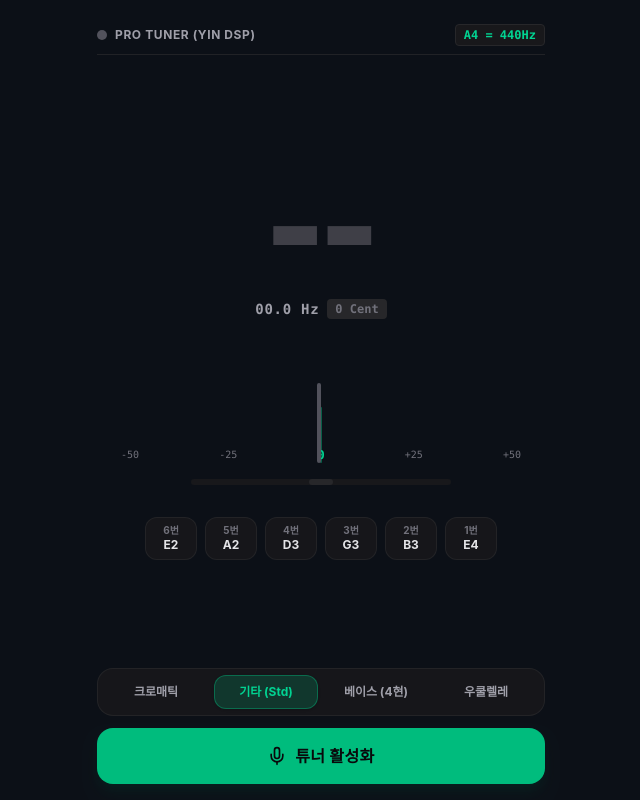
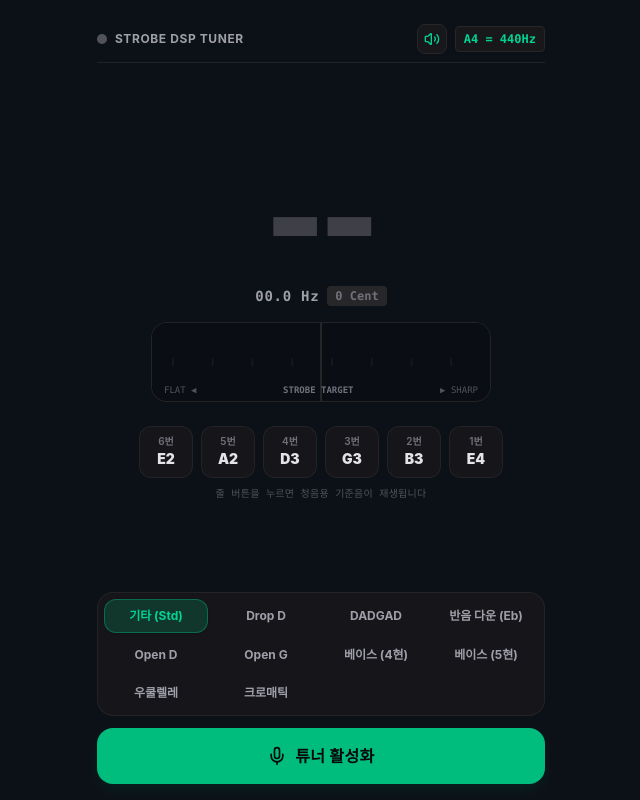
Before and after one commit to enochsori/web-tuner, a React (Vite) app: page / in a window 1280 px wide. Shown: the whole page, without its empty margins (319-959 px from the left). Built offline with nearby package versions, Linux system fonts and the light colour scheme.

Commit message:
add strobe view, target string guide, audio chime feedback, alternate tunings, and tone generator

```diff
--- /dev/null
+++ b/src/audio/TonePlayer.ts
@@ -0,0 +1,99 @@
+class TonePlayer {
+    private ctx: AudioContext | null = null;
+    private osc: OscillatorNode | null = null;
+    private gain: GainNode | null = null;
+    private activeFreq: number | null = null;
+
+    private initContext() {
+      if (!this.ctx) {
+        const AudioCtx = window.AudioContext || (window as unknown as { webkitAudioContext: typeof AudioContext }).webkitAudioContext;
+        this.ctx = new AudioCtx();
+      }
+      if (this.ctx.state === 'suspended') {
+        this.ctx.resume();
+      }
+    }
+
+    // 기준음 재생 또는 같은 음일 경우 토글 정지
+    playTone(freq: number): boolean {
+      this.initContext();
+      if (!this.ctx) return false;
+
+      // 이미 같은 주파수가 재생 중이면 정지
+      if (this.osc && this.activeFreq === freq) {
+        this.stop();
+        return false;
+      }
+
+      // 다른 음이 울리고 있었다면 즉시 중단 후 새 음 재생
+      this.stopImmediate();
+
+      const ctx = this.ctx;
+      const osc = ctx.createOscillator();
+      const gain = ctx.createGain();
+
+      // 악기 기준음에 어울리는 부드럽고 풍부한 삼각파(Triangle) 사용
+      osc.type = 'triangle';
+      osc.frequency.setValueAtTime(freq, ctx.currentTime);
+
+      // 부드러운 페이드 인 (50ms)
+      gain.gain.setValueAtTime(0, ctx.currentTime);
+      gain.gain.linearRampToValueAtTime(0.18, ctx.currentTime + 0.05);
+
+      osc.connect(gain);
+      gain.connect(ctx.destination);
+
+      osc.start();
+
+      this.osc = osc;
+      this.gain = gain;
+      this.activeFreq = freq;
+      return true;
+    }
+
+    // 부드러운 정지 (Fade-out)
+    stop() {
+      if (this.osc && this.gain && this.ctx) {
+        const ctx = this.ctx;
+        const prevOsc = this.osc;
+        const prevGain = this.gain;
+
+        prevGain.gain.setValueAtTime(prevGain.gain.value, ctx.currentTime);
+        prevGain.gain.exponentialRampToValueAtTime(0.0001, ctx.currentTime + 0.08);
+
+        setTimeout(() => {
+          try {
+            prevOsc.stop();
+            prevOsc.disconnect();
+            prevGain.disconnect();
+          } catch {
+            // 이미 정지된 경우 무시
+          }
+        }, 90);
+
+        this.osc = null;
+        this.gain = null;
+        this.activeFreq = null;
+      }
+    }
+
+    private stopImmediate() {
+      if (this.osc) {
+        try {
+          this.osc.stop();
+          this.osc.disconnect();
+        } catch {
+          // 무시
+        }
+        this.osc = null;
+        this.gain = null;
+        this.activeFreq = null;
+      }
+    }
+
+    getActiveFreq(): number | null {
+      return this.activeFreq;
+    }
+  }
+
+  export const tonePlayer = new TonePlayer();
--- a/src/components/Header.tsx
+++ b/src/components/Header.tsx
@@ -1,16 +1,30 @@
-import { useTunerStore } from '../stores/useTunerStore';
+import { Volume2, VolumeX } from 'lucide-react';
+import { useTunerStore } from '../stores/useTunerStore'; // <-- import type이 아니라 import { useTunerStore } 여야 합니다
 
 export function Header() {
-  const { isActive, baseA4 } = useTunerStore();
+  const { isActive, baseA4, soundEnabled, setSoundEnabled } = useTunerStore();
 
   return (
     <header className="w-full max-w-md flex justify-between items-center py-2 border-b border-zinc-800/80">
       <div className="flex items-center gap-2">
         <div className={`w-2.5 h-2.5 rounded-full ${isActive ? 'bg-emerald-500 animate-pulse' : 'bg-zinc-600'}`} />
-        <span className="text-xs font-bold tracking-wider text-zinc-400 uppercase">PRO TUNER (YIN DSP)</span>
+        <span className="text-xs font-bold tracking-wider text-zinc-400 uppercase">STROBE DSP TUNER</span>
       </div>
+
       <div className="flex items-center gap-2">
-        <span className="text-xs font-mono font-bold px-2 py-0.5 rounded bg-zinc-900 border border-zinc-800 text-emerald-400">
+        <button
+          onClick={() => setSoundEnabled(!soundEnabled)}
+          className={`p-1.5 rounded-lg border text-xs transition-colors ${
+            soundEnabled
+              ? 'bg-zinc-900 border-zinc-800 text-emerald-400'
+              : 'bg-zinc-900/50 border-zinc-800/40 text-zinc-600'
+          }`}
+          title="튜닝 완료 챠임음 On/Off"
+        >
+          {soundEnabled ? <Volume2 className="w-4 h-4" /> : <VolumeX className="w-4 h-4" />}
+        </button>
+
+        <span className="text-xs font-mono font-bold px-2 py-1 rounded bg-zinc-900 border border-zinc-800 text-emerald-400">
           A4 = {baseA4}Hz
         </span>
       </div>
--- a/src/components/PitchDisplay.tsx
+++ b/src/components/PitchDisplay.tsx
@@ -1,4 +1,4 @@
-import { forwardRef, useImperativeHandle, useRef } from 'react';
+import { forwardRef, useImperativeHandle, useRef, useEffect } from 'react';
 import type { PitchData } from '../types/tuner';
 
 export interface PitchDisplayRef {
@@ -10,82 +10,148 @@ export const PitchDisplay = forwardRef<PitchDisplayRef>((_, ref) => {
   const octaveRef = useRef<HTMLSpanElement>(null);
   const freqRef = useRef<HTMLSpanElement>(null);
   const centsRef = useRef<HTMLSpanElement>(null);
-  const needleRef = useRef<HTMLDivElement>(null);
-  const ledRef = useRef<HTMLDivElement>(null);
+  const canvasRef = useRef<HTMLCanvasElement>(null);
 
-  const smoothedCent = useRef(0);
+  // 실시간 애니메이션용 ref
+  const pitchDataRef = useRef<PitchData | null>(null);
+  const offsetRef = useRef(0);
+  const lastTimeRef = useRef(performance.now());
+  const rafRef = useRef<number | null>(null);
 
   useImperativeHandle(ref, () => ({
     update(data: PitchData | null) {
-      if (!noteRef.current || !octaveRef.current || !freqRef.current || !centsRef.current || !needleRef.current || !ledRef.current) return;
+      pitchDataRef.current = data;
+
+      if (!noteRef.current || !octaveRef.current || !freqRef.current || !centsRef.current) return;
 
       if (!data) {
         noteRef.current.textContent = '--';
-        noteRef.current.className = 'text-8xl sm:text-9xl font-black tracking-tighter text-zinc-700';
+        noteRef.current.className = 'text-8xl sm:text-9xl font-black tracking-tighter text-zinc-700 transition-colors';
         octaveRef.current.textContent = '';
         freqRef.current.textContent = '00.0 Hz';
         centsRef.current.textContent = '0 Cent';
         centsRef.current.className = 'font-mono text-xs px-2 py-0.5 rounded font-bold bg-zinc-800 text-zinc-500';
-        needleRef.current.style.transform = 'translateX(-50%) rotate(0deg)';
-        needleRef.current.className = 'absolute bottom-2 left-1/2 w-1 h-20 bg-zinc-600 rounded-full origin-bottom -translate-x-1/2';
-        ledRef.current.className = 'h-full w-6 bg-zinc-800 rounded-full transition-all';
         return;
       }
 
-      smoothedCent.current = smoothedCent.current * 0.7 + data.cents * 0.3;
-      const boundedCent = Math.max(-50, Math.min(50, smoothedCent.current));
-      const rotation = (boundedCent / 50) * 45;
-
+      const boundedCent = Math.max(-50, Math.min(50, data.cents));
       noteRef.current.textContent = data.note;
       octaveRef.current.textContent = String(data.octave);
       freqRef.current.textContent = `${data.frequency.toFixed(1)} Hz`;
       centsRef.current.textContent = `${boundedCent >= 0 ? '+' : ''}${Math.round(boundedCent)} Cent`;
-      needleRef.current.style.transform = `translateX(-50%) rotate(${rotation}deg)`;
 
       if (data.isInTune) {
-        noteRef.current.className = 'text-8xl sm:text-9xl font-black tracking-tighter text-emerald-400 drop-shadow-[0_0_35px_rgba(52,211,153,0.5)]';
-        needleRef.current.className = 'absolute bottom-2 left-1/2 w-1 h-20 bg-emerald-400 rounded-full origin-bottom -translate-x-1/2 shadow-[0_0_15px_rgba(52,211,153,0.8)]';
-        ledRef.current.className = 'h-full w-24 bg-emerald-400 rounded-full shadow-[0_0_20px_rgba(52,211,153,0.8)]';
-        centsRef.current.className = 'font-mono text-xs px-2 py-0.5 rounded font-bold bg-emerald-500/20 text-emerald-300 border border-emerald-500/40';
+        noteRef.current.className = 'text-8xl sm:text-9xl font-black tracking-tighter text-emerald-400 drop-shadow-[0_0_40px_rgba(52,211,153,0.6)] transition-colors';
+        centsRef.current.className = 'font-mono text-xs px-2 py-0.5 rounded font-bold bg-emerald-500/20 text-emerald-300 border border-emerald-500/40 shadow-[0_0_10px_rgba(52,211,153,0.3)]';
       } else {
         const isClose = Math.abs(boundedCent) <= 10;
-        noteRef.current.className = `text-8xl sm:text-9xl font-black tracking-tighter ${isClose ? 'text-amber-400' : 'text-zinc-200'}`;
-        needleRef.current.className = 'absolute bottom-2 left-1/2 w-1 h-20 bg-amber-400 rounded-full origin-bottom -translate-x-1/2';
-        ledRef.current.className = 'h-full w-10 bg-amber-400/60 rounded-full';
+        noteRef.current.className = `text-8xl sm:text-9xl font-black tracking-tighter ${isClose ? 'text-amber-400' : 'text-zinc-200'} transition-colors`;
         centsRef.current.className = 'font-mono text-xs px-2 py-0.5 rounded font-bold bg-zinc-800 text-zinc-300';
       }
     },
   }));
 
+  // 스트로브 Canvas 고성능 60fps 루프
+  useEffect(() => {
+    const canvas = canvasRef.current;
+    if (!canvas) return;
+    const ctx = canvas.getContext('2d');
+    if (!ctx) return;
+
+    const render = (time: number) => {
+      const dt = (time - lastTimeRef.current) / 1000;
+      lastTimeRef.current = time;
+
+      const data = pitchDataRef.current;
+      const width = canvas.width;
+      const height = canvas.height;
+
+      ctx.clearRect(0, 0, width, height);
+
+      // 배경 그리드 가이드
+      ctx.fillStyle = '#0a0d14';
+      ctx.fillRect(0, 0, width, height);
+
+      if (data && data.frequency > 0) {
+        // Cents에 정비례하는 스트로브 회전 속도 (In-Tune일 때 0에 수렴하여 완전 정지)
+        const speed = (data.cents / 50) * 320; // 픽셀 이동 속도
+        offsetRef.current = (offsetRef.current + speed * dt) % 60;
+
+        const isInTune = data.isInTune;
+        const mainColor = isInTune ? '#34d399' : Math.abs(data.cents) <= 10 ? '#fbbf24' : '#94a3b8';
+
+        // 3단 스트로브 트랙 렌더링 (Peterson 스타일 3단 디스크 패턴)
+        const tracks = [
+          { y: 8, h: 22, bandW: 24, mult: 1.0 },
+          { y: 34, h: 18, bandW: 16, mult: 0.75 },
+          { y: 56, h: 14, bandW: 12, mult: 0.5 },
+        ];
+
+        tracks.forEach((track) => {
+          ctx.fillStyle = mainColor;
+          const bandSpacing = track.bandW * 2;
+          const trackOffset = (offsetRef.current * track.mult) % bandSpacing;
+          const totalBands = Math.ceil(width / bandSpacing) + 3;
+
+          for (let i = -2; i < totalBands; i++) {
+            const x = i * bandSpacing + trackOffset;
+            ctx.fillRect(x, track.y, track.bandW, track.h);
+          }
+        });
+
+        // 중앙 타겟 정렬 바 & 조준선
+        ctx.fillStyle = isInTune ? '#10b981' : '#f59e0b';
+        ctx.shadowColor = isInTune ? 'rgba(52,211,153,0.9)' : 'rgba(245,158,11,0.6)';
+        ctx.shadowBlur = isInTune ? 14 : 6;
+        ctx.fillRect(width / 2 - 2, 0, 4, height);
+        ctx.shadowBlur = 0; // 초기화
+      } else {
+        // 미입력 대기 상태 가이드 라인
+        ctx.fillStyle = '#27272a';
+        ctx.fillRect(width / 2 - 1, 0, 2, height);
+
+        // 연한 눈금 표시
+        ctx.fillStyle = '#18181b';
+        for (let x = 20; x < width; x += 40) {
+          ctx.fillRect(x, height / 2 - 4, 2, 8);
+        }
+      }
+
+      rafRef.current = requestAnimationFrame(render);
+    };
+
+    rafRef.current = requestAnimationFrame(render);
+
+    return () => {
+      if (rafRef.current) cancelAnimationFrame(rafRef.current);
+    };
+  }, []);
+
   return (
     <div className="w-full flex flex-col items-center justify-center relative">
-      {/* Pitch & Note Display */}
-      <div className="flex flex-col items-center mb-6">
+      {/* 음정 표시 */}
+      <div className="flex flex-col items-center mb-4">
         <div className="flex items-baseline justify-center">
           <h1 ref={noteRef} className="text-8xl sm:text-9xl font-black tracking-tighter text-zinc-700 transition-colors">--</h1>
           <span ref={octaveRef} className="text-3xl sm:text-4xl font-bold text-zinc-500 ml-1"></span>
         </div>
-        <div className="flex items-center gap-2 mt-2">
+        <div className="flex items-center gap-2 mt-1">
           <span ref={freqRef} className="font-mono text-sm text-zinc-400 font-semibold tracking-wider">00.0 Hz</span>
           <span ref={centsRef} className="font-mono text-xs px-2 py-0.5 rounded font-bold bg-zinc-800 text-zinc-500">0 Cent</span>
         </div>
       </div>
 
-      {/* Cent Arc Meter */}
-      <div className="w-full relative flex flex-col items-center">
-        <div className="w-full h-32 relative flex items-end justify-center overflow-hidden">
-          <div className="absolute inset-x-6 bottom-2 flex justify-between text-[10px] font-mono text-zinc-500">
-            <span>-50</span>
-            <span>-25</span>
-            <span className="text-xs font-bold text-emerald-400">0</span>
-            <span>+25</span>
-            <span>+50</span>
+      {/* 대형 프로 스트로브 디스크 디스플레이 */}
+      <div className="w-full max-w-[340px] flex flex-col items-center">
+        <div className="w-full h-20 bg-zinc-950 border border-zinc-800/90 rounded-2xl overflow-hidden relative shadow-[inset_0_2px_12px_rgba(0,0,0,0.8)] flex items-center justify-center">
+          <canvas ref={canvasRef} width={340} height={80} className="w-full h-full" />
+
+          {/* 눈금 가이드 오버레이 */}
+          <div className="absolute inset-x-3 bottom-1 flex justify-between text-[9px] font-mono text-zinc-600 pointer-events-none select-none">
+            <span>FLAT ◀</span>
+            <span className="text-zinc-500 font-bold">STROBE TARGET</span>
+            <span>▶ SHARP</span>
           </div>
-          <div className="absolute bottom-2 left-1/2 -translate-x-1/2 w-0.5 h-14 bg-emerald-400/40 rounded-full" />
-          <div ref={needleRef} className="absolute bottom-2 left-1/2 w-1 h-20 bg-zinc-600 rounded-full origin-bottom -translate-x-1/2 shadow-lg" />
-        </div>
-        <div className="w-full max-w-[260px] h-1.5 rounded-full bg-zinc-900 overflow-hidden relative mt-2 flex items-center justify-center">
-          <div ref={ledRef} className="h-full w-6 bg-zinc-800 rounded-full transition-all" />
         </div>
       </div>
     </div>
--- a/src/components/StringBadges.tsx
+++ b/src/components/StringBadges.tsx
@@ -1,22 +1,62 @@
+import { useState, useEffect } from 'react';
+import { Volume2 } from 'lucide-react';
 import { useTunerStore, PRESETS } from '../stores/useTunerStore';
+import { tonePlayer } from '../audio/TonePlayer';
 
 export function StringBadges() {
-  const { currentPresetId } = useTunerStore();
+  const { currentPresetId, activeStringNumber } = useTunerStore();
+  const [playingFreq, setPlayingFreq] = useState<number | null>(null);
   const currentPreset = PRESETS[currentPresetId];
+
+  // 프리셋이 바뀌면 재생 중이던 기준음 정지
+  useEffect(() => {
+    tonePlayer.stop();
+    setPlayingFreq(null);
+  }, [currentPresetId]);
 
   if (!currentPreset || currentPreset.notes.length === 0) return null;
 
+  const handleStringClick = (freq: number) => {
+    const isPlaying = tonePlayer.playTone(freq);
+    setPlayingFreq(isPlaying ? freq : null);
+  };
+
   return (
-    <div className="w-full flex justify-center gap-2 mt-8 px-2 overflow-x-auto">
-      {currentPreset.notes.map((item) => (
-        <div
-          key={item.stringNumber}
-          className="px-3 py-1.5 rounded-xl text-xs font-bold bg-zinc-900/90 text-zinc-400 border border-zinc-800/80 flex flex-col items-center min-w-[52px]"
-        >
-          <span className="text-[10px] text-zinc-500">{item.stringNumber}번</span>
-          <span className="text-zinc-200">{item.name}</span>
-        </div>
-      ))}
+    <div className="w-full flex flex-col items-center mt-6">
+      <div className="w-full flex justify-center gap-2 px-2 overflow-x-auto">
+        {currentPreset.notes.map((item) => {
+          const isTarget = activeStringNumber === item.stringNumber;
+          const isPlaying = playingFreq === item.freq;
+
+          return (
+            <button
+              key={item.stringNumber}
+              onClick={() => handleStringClick(item.freq)}
+              title="클릭하여 기준음 청음 재생"
+              className={`px-3 py-2 rounded-xl text-xs font-bold transition-all flex flex-col items-center min-w-[54px] active:scale-95 cursor-pointer relative ${
+                isPlaying
+                  ? 'bg-amber-500/20 text-amber-300 border-2 border-amber-400 shadow-[0_0_15px_rgba(251,191,36,0.4)] scale-105'
+                  : isTarget
+                  ? 'bg-emerald-500/20 text-emerald-300 border-2 border-emerald-400 shadow-[0_0_15px_rgba(52,211,153,0.35)] scale-105 animate-pulse'
+                  : 'bg-zinc-900/90 text-zinc-400 border border-zinc-800/80 hover:border-zinc-700 hover:text-zinc-200'
+              }`}
+            >
+              <div className="flex items-center gap-0.5">
+                <span className={`text-[10px] font-semibold ${isPlaying ? 'text-amber-400' : isTarget ? 'text-emerald-400' : 'text-zinc-500'}`}>
+                  {item.stringNumber}번
+                </span>
+                {isPlaying && <Volume2 className="w-2.5 h-2.5 text-amber-400 animate-bounce" />}
+              </div>
+              <span className={`text-sm font-black ${isPlaying ? 'text-white' : isTarget ? 'text-white' : 'text-zinc-200'}`}>
+                {item.name}
+              </span>
+            </button>
+          );
+        })}
+      </div>
+      <span className="text-[10px] text-zinc-600 font-mono mt-2 tracking-wide">
+        줄 버튼을 누르면 청음용 기준음이 재생됩니다
+      </span>
     </div>
   );
 }
--- a/src/stores/useTunerStore.ts
+++ b/src/stores/useTunerStore.ts
@@ -2,9 +2,8 @@ import { create } from 'zustand';
 import type { TuningPreset } from '../types/tuner';
 
 export const PRESETS: Record<string, TuningPreset> = {
-  chromatic: { id: 'chromatic', label: '크로매틱', notes: [] },
-  guitar: {
-    id: 'guitar',
+  guitar_std: {
+    id: 'guitar_std',
     label: '기타 (Std)',
     notes: [
       { name: 'E2', freq: 82.41, stringNumber: 6 },
@@ -15,10 +14,81 @@ export const PRESETS: Record<string, TuningPreset> = {
       { name: 'E4', freq: 329.63, stringNumber: 1 },
     ],
   },
-  bass: {
-    id: 'bass',
+  guitar_drop_d: {
+    id: 'guitar_drop_d',
+    label: 'Drop D',
+    notes: [
+      { name: 'D2', freq: 73.42, stringNumber: 6 },
+      { name: 'A2', freq: 110.0, stringNumber: 5 },
+      { name: 'D3', freq: 146.83, stringNumber: 4 },
+      { name: 'G3', freq: 196.0, stringNumber: 3 },
+      { name: 'B3', freq: 246.94, stringNumber: 2 },
+      { name: 'E4', freq: 329.63, stringNumber: 1 },
+    ],
+  },
+  guitar_dadgad: {
+    id: 'guitar_dadgad',
+    label: 'DADGAD',
+    notes: [
+      { name: 'D2', freq: 73.42, stringNumber: 6 },
+      { name: 'A2', freq: 110.0, stringNumber: 5 },
+      { name: 'D3', freq: 146.83, stringNumber: 4 },
+      { name: 'G3', freq: 196.0, stringNumber: 3 },
+      { name: 'A3', freq: 220.0, stringNumber: 2 },
+      { name: 'D4', freq: 293.66, stringNumber: 1 },
+    ],
+  },
+  guitar_half_down: {
+    id: 'guitar_half_down',
+    label: '반음 다운 (Eb)',
+    notes: [
+      { name: 'Eb2', freq: 77.78, stringNumber: 6 },
+      { name: 'Ab2', freq: 103.83, stringNumber: 5 },
+      { name: 'Db3', freq: 138.59, stringNumber: 4 },
+      { name: 'Gb3', freq: 185.0, stringNumber: 3 },
+      { name: 'Bb3', freq: 233.08, stringNumber: 2 },
+      { name: 'Eb4', freq: 311.13, stringNumber: 1 },
+    ],
+  },
+  guitar_open_d: {
+    id: 'guitar_open_d',
+    label: 'Open D',
+    notes: [
+      { name: 'D2', freq: 73.42, stringNumber: 6 },
+      { name: 'A2', freq: 110.0, stringNumber: 5 },
+      { name: 'D3', freq: 146.83, stringNumber: 4 },
+      { name: 'F#3', freq: 185.0, stringNumber: 3 },
+      { name: 'A3', freq: 220.0, stringNumber: 2 },
+      { name: 'D4', freq: 293.66, stringNumber: 1 },
+    ],
+  },
+  guitar_open_g: {
+    id: 'guitar_open_g',
+    label: 'Open G',
+    notes: [
+      { name: 'D2', freq: 73.42, stringNumber: 6 },
+      { name: 'G2', freq: 98.0, stringNumber: 5 },
+      { name: 'D3', freq: 146.83, stringNumber: 4 },
+      { name: 'G3', freq: 196.0, stringNumber: 3 },
+      { name: 'B3', freq: 246.94, stringNumber: 2 },
+      { name: 'D4', freq: 293.66, stringNumber: 1 },
+    ],
+  },
+  bass_4: {
+    id: 'bass_4',
     label: '베이스 (4현)',
     notes: [
+      { name: 'E1', freq: 41.2, stringNumber: 4 },
+      { name: 'A1', freq: 55.0, stringNumber: 3 },
+      { name: 'D2', freq: 73.42, stringNumber: 2 },
+      { name: 'G2', freq: 98.0, stringNumber: 1 },
+    ],
+  },
+  bass_5: {
+    id: 'bass_5',
+    label: '베이스 (5현)',
+    notes: [
+      { name: 'B0', freq: 30.87, stringNumber: 5 },
       { name: 'E1', freq: 41.2, stringNumber: 4 },
       { name: 'A1', freq: 55.0, stringNumber: 3 },
       { name: 'D2', freq: 73.42, stringNumber: 2 },
@@ -35,22 +105,31 @@ export const PRESETS: Record<string, TuningPreset> = {
       { name: 'A4', freq: 440.0, stringNumber: 1 },
     ],
   },
+  chromatic: { id: 'chromatic', label: '크로매틱', notes: [] },
 };
 
 interface TunerState {
   isActive: boolean;
   baseA4: number;
   currentPresetId: string;
+  soundEnabled: boolean;
+  activeStringNumber: number | null;
   setIsActive: (active: boolean) => void;
   setBaseA4: (freq: number) => void;
   setCurrentPresetId: (id: string) => void;
+  setSoundEnabled: (enabled: boolean) => void;
+  setActiveStringNumber: (num: number | null) => void;
 }
 
 export const useTunerStore = create<TunerState>((set) => ({
   isActive: false,
   baseA4: 440,
-  currentPresetId: 'guitar',
+  currentPresetId: 'guitar_std',
+  soundEnabled: true,
+  activeStringNumber: null,
   setIsActive: (active) => set({ isActive: active }),
   setBaseA4: (freq) => set({ baseA4: freq }),
-  setCurrentPresetId: (id) => set({ currentPresetId: id }),
+  setCurrentPresetId: (id) => set({ currentPresetId: id, activeStringNumber: null }),
+  setSoundEnabled: (enabled) => set({ soundEnabled: enabled }),
+  setActiveStringNumber: (num) => set({ activeStringNumber: num }),
 }));
--- a/src/types/tuner.ts
+++ b/src/types/tuner.ts
@@ -5,6 +5,7 @@ export interface PitchData {
     cents: number;
     clarity: number;
     isInTune: boolean;
+    targetStringNumber?: number | null; // 현재 조율 중으로 매칭된 현 번호 (예: 6, 5, 4 등)
   }
 
   export interface PresetNote {
```
